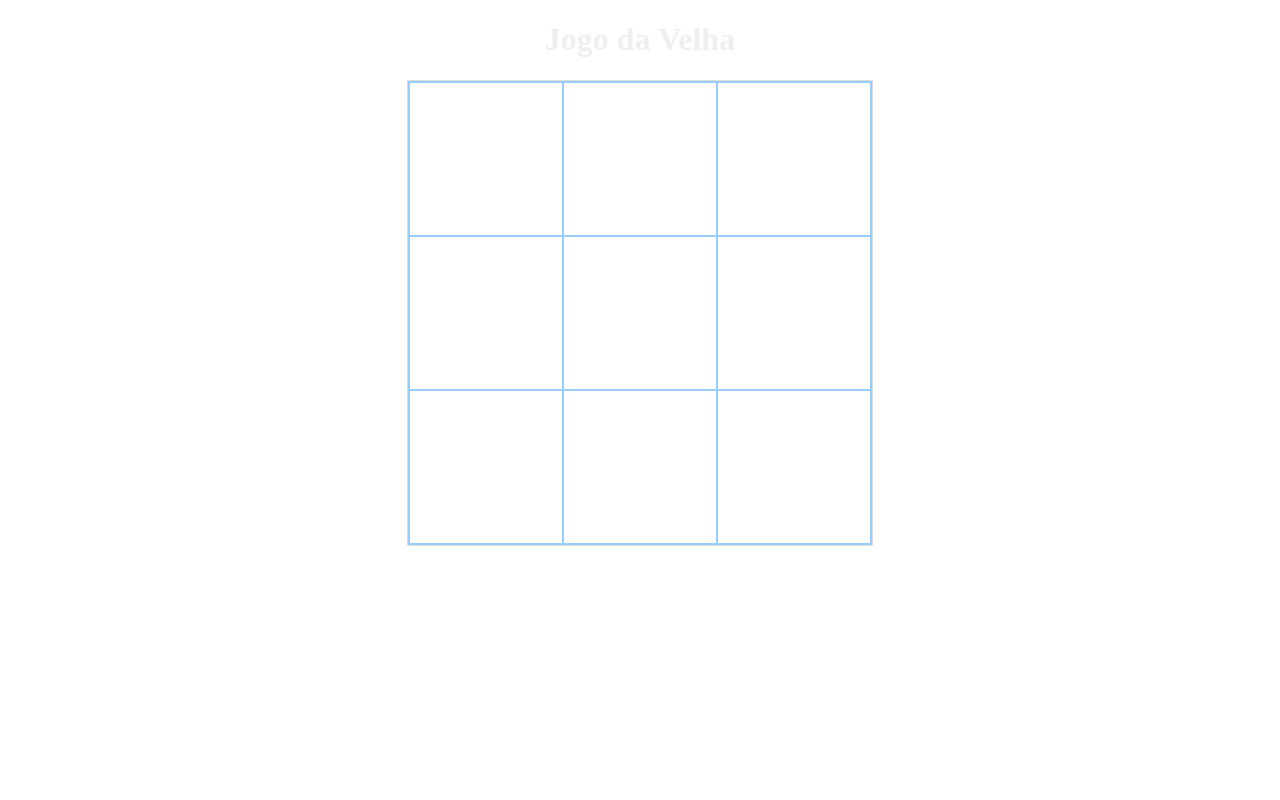
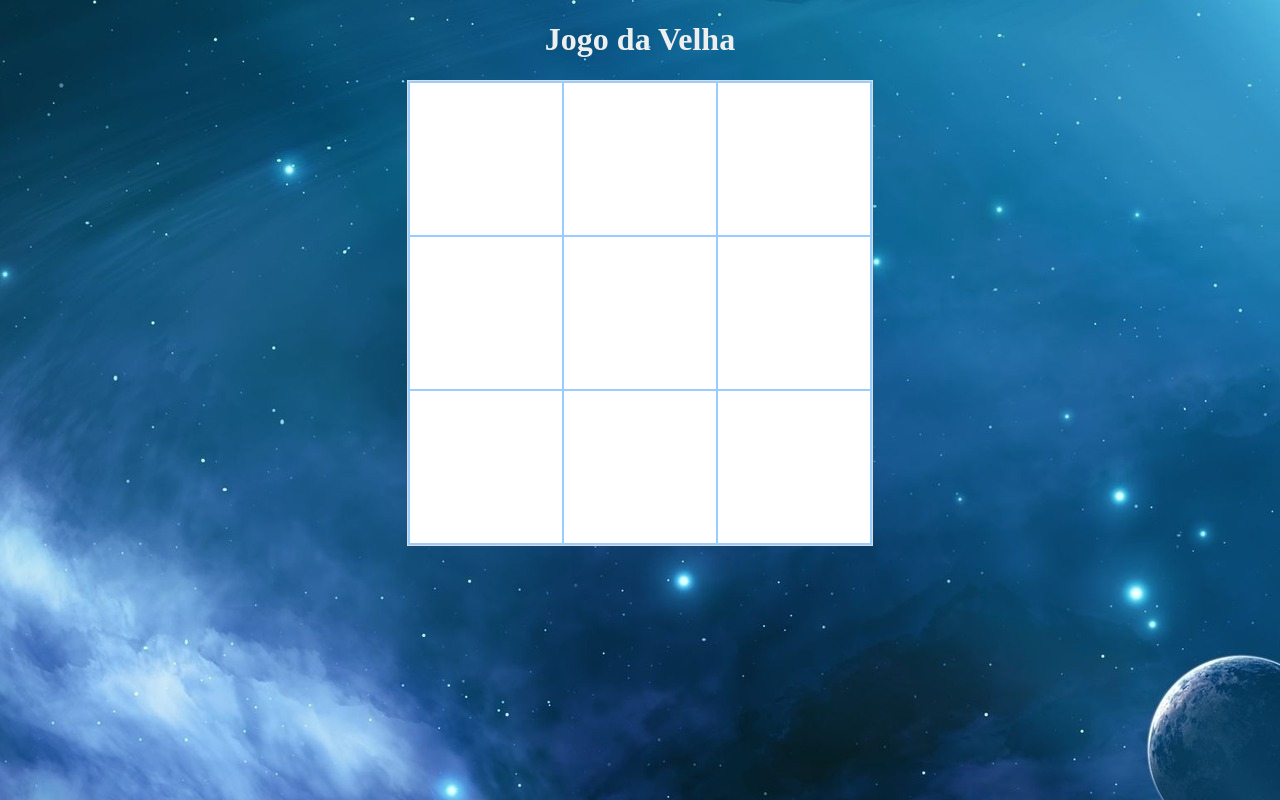
Before and after one commit to robertosm822/JogoDaVelhaInicial, a plain HTML site: page index.html in a window 1280 px wide. Drawn offline with Linux system fonts and the light colour scheme.

Commit message:
Melhorado css

```diff
--- a/css/style.css
+++ b/css/style.css
@@ -2,6 +2,9 @@
     Created on : 08/05/2016, 11:27:06
     Author     : robertomelo
 */
+body{
+    background-image: url(../img/fundouniverse.jpg);
+}
  .divTab{
                 margin: 0;
                padding: 0;
```
Also changed, not shown: 1 other file.
